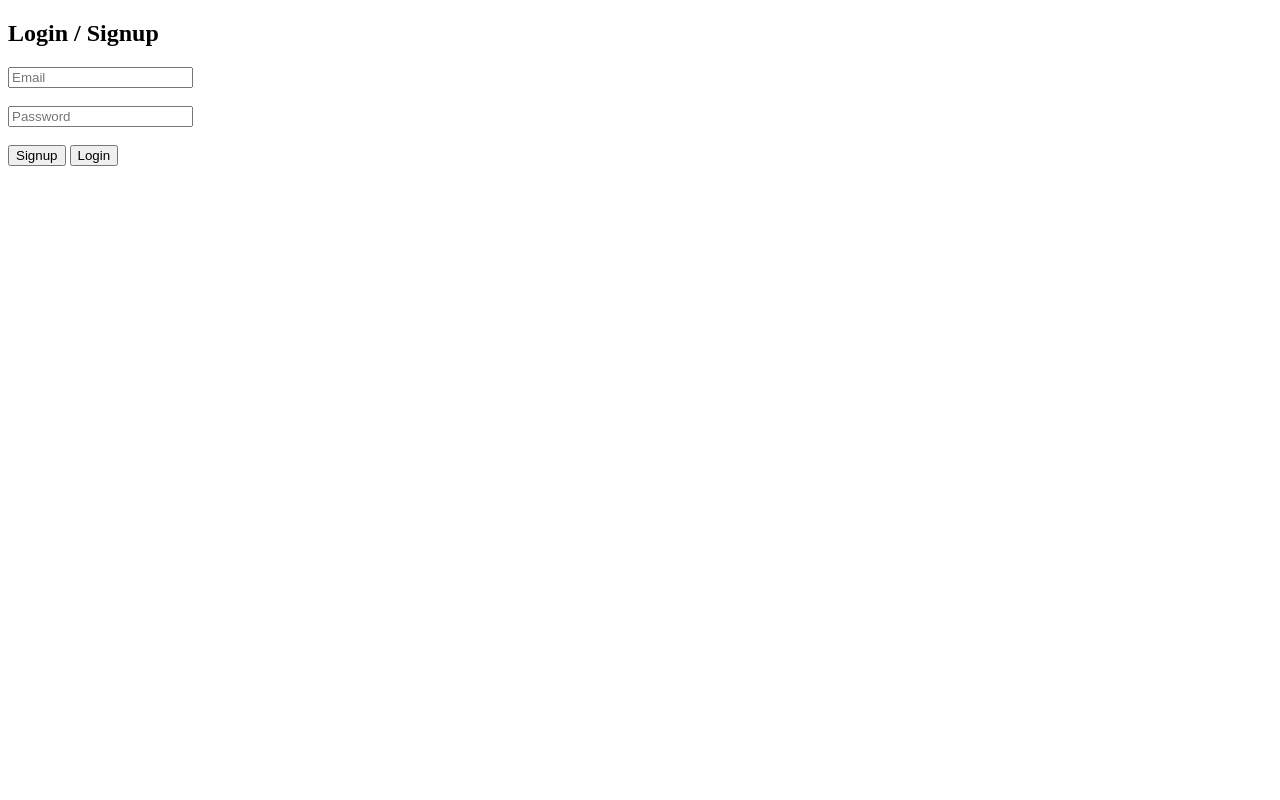
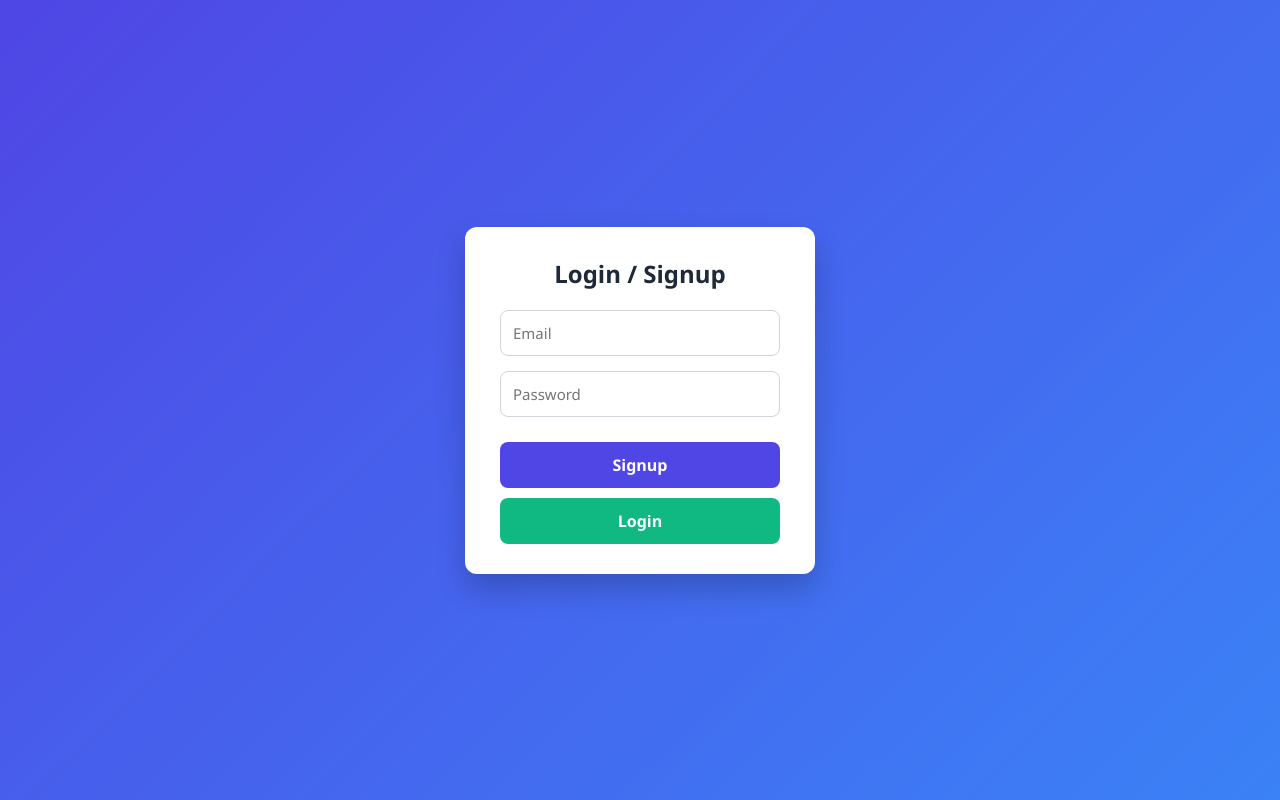
Before and after one commit to Sachinghadashi/online-course-website, a plain HTML site: page index.html in a window 1280 px wide. Drawn offline with Linux system fonts and the light colour scheme; files that its build step writes are made by us from their sources.

Commit message:
update css

```diff
--- a/css/style.css
+++ b/css/style.css
@@ -1,23 +1,80 @@
+/* Reset */
+* {
+  margin: 0;
+  padding: 0;
+  box-sizing: border-box;
+  font-family: "Segoe UI", Arial, sans-serif;
+}
+
+/* Page Background */
 body {
-  font-family: Arial;
+  height: 100vh;
+  background: linear-gradient(135deg, #4f46e5, #3b82f6);
+  display: flex;
+  justify-content: center;
+  align-items: center;
+}
+
+/* Login Box */
+.container {
+  background: #ffffff;
+  padding: 30px 35px;
+  width: 350px;
+  border-radius: 12px;
+  box-shadow: 0 15px 30px rgba(0, 0, 0, 0.2);
   text-align: center;
 }
 
-input {
-  padding: 10px;
-  margin: 5px;
+/* Title */
+.container h2 {
+  margin-bottom: 20px;
+  color: #1f2937;
 }
 
-button {
-  padding: 10px 20px;
-  margin: 10px;
-  cursor: pointer;
+/* Inputs */
+.container input {
+  width: 100%;
+  padding: 12px;
+  margin-bottom: 15px;
+  border-radius: 8px;
+  border: 1px solid #d1d5db;
+  font-size: 15px;
 }
 
-.course-card {
-  border: 1px solid #ccc;
-  padding: 15px;
-  width: 200px;
-  margin: 10px auto;
+.container input:focus {
+  outline: none;
+  border-color: #3b82f6;
+}
+
+/* Buttons */
+.container button {
+  width: 100%;
+  padding: 12px;
+  margin-top: 10px;
+  border: none;
+  border-radius: 8px;
+  font-size: 16px;
+  font-weight: bold;
   cursor: pointer;
+  transition: 0.3s;
 }
+
+/* Signup Button */
+#signupBtn {
+  background: #4f46e5;
+  color: #ffffff;
+}
+
+#signupBtn:hover {
+  background: #4338ca;
+}
+
+/* Login Button */
+#loginBtn {
+  background: #10b981;
+  color: #ffffff;
+}
+
+#loginBtn:hover {
+  background: #059669;
+}
--- a/index.html
+++ b/index.html
@@ -2,16 +2,21 @@
 <html>
 <head>
   <title>Online Course Login</title>
+  <link rel="stylesheet" href="style.css">
+
 </head>
 <body>
 
-<h2>Login / Signup</h2>
+<div class="container">
+  <h2>Login / Signup</h2>
 
-<input type="email" id="email" placeholder="Email"><br><br>
-<input type="password" id="password" placeholder="Password"><br><br>
+  <input type="email" id="email" placeholder="Email">
+  <input type="password" id="password" placeholder="Password">
 
-<button id="signupBtn">Signup</button>
-<button id="loginBtn">Login</button>
+  <button id="signupBtn">Signup</button>
+  <button id="loginBtn">Login</button>
+</div>
+
 
 <!-- Firebase Module Script -->
 <script type="module">
```
